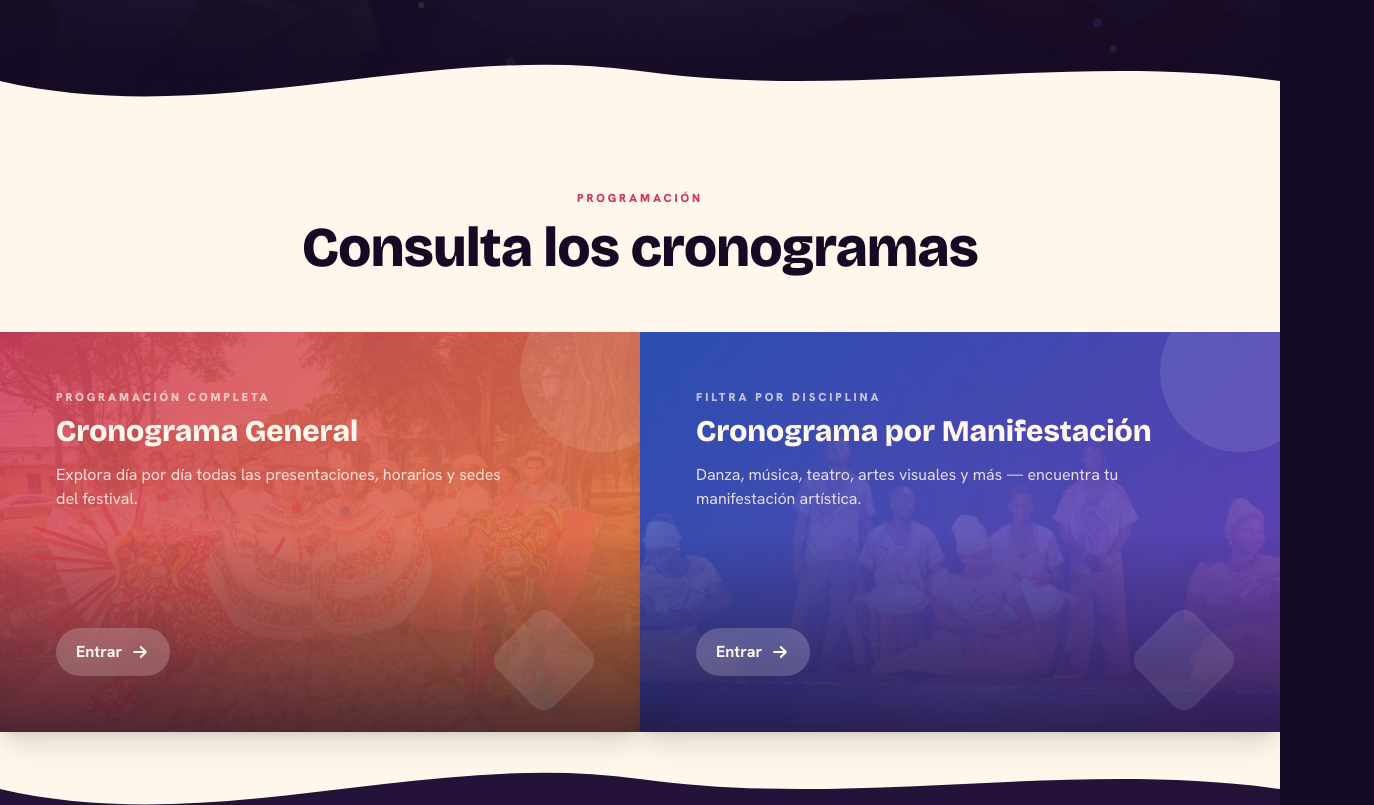
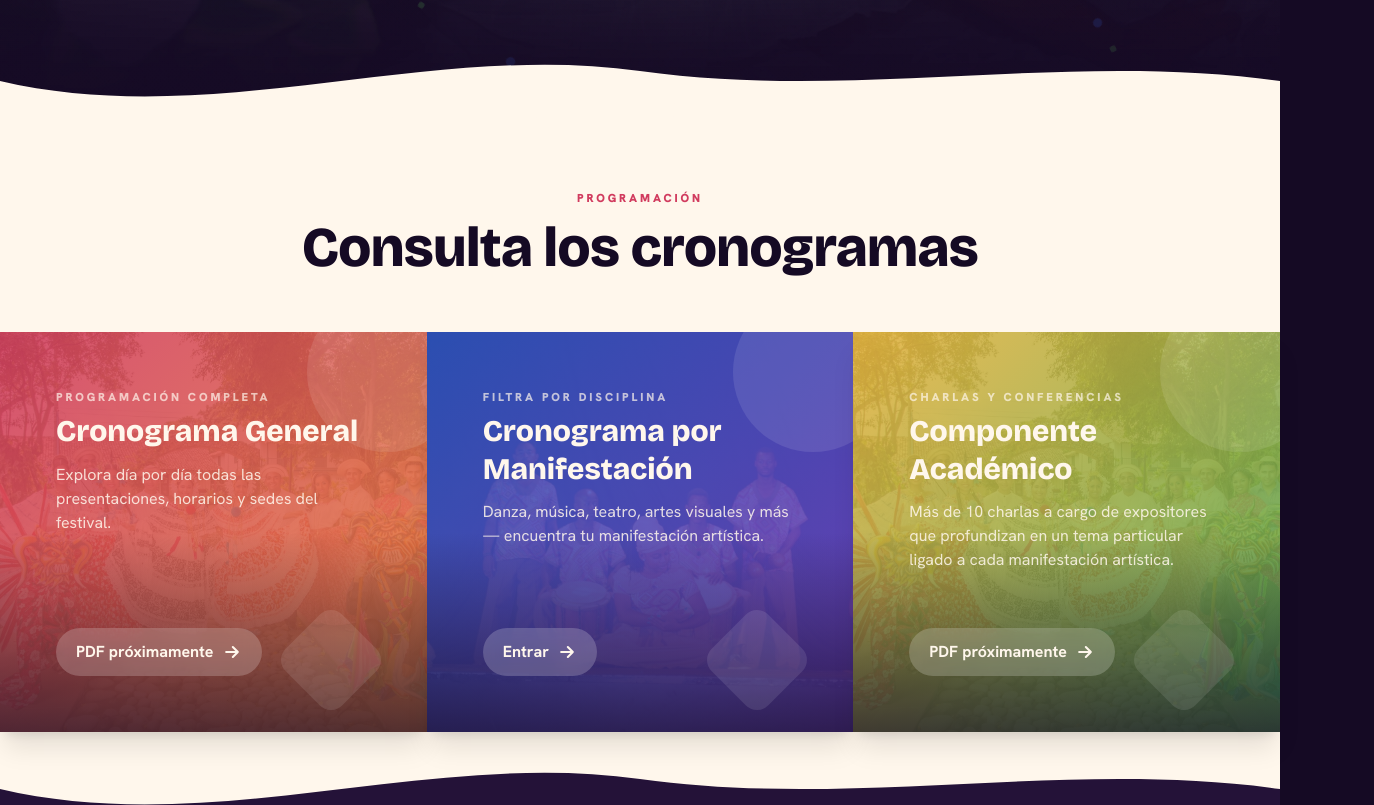
Before and after one commit to RoberWaters/ficcua-front-JIJA, a React (Vite) app in the folder PaginaFICCUA/: page / in a window 1280 px wide. Shown: the part 679-1484 px from the top of the page, 1374 px wide, since content can reach past the window. Built offline with nearby package versions, Linux system fonts and the light colour scheme.

Commit message:
cambios en logos

```diff
--- a/PaginaFICCUA/src/components/CronogramaLinks.jsx
+++ b/PaginaFICCUA/src/components/CronogramaLinks.jsx
@@ -15,23 +15,15 @@ function Arrow() {
   );
 }
 
-export function CronogramaLinks() {
+// Contenido interno compartido entre la tarjeta que navega a una página
+// (Link) y las que abren un PDF directo (button + window.open).
+function CardContent({ c, photo }) {
+  const hasPdf = "pdf" in c;
+  const hasFile = Boolean(c.pdf);
   return (
-    <section id="cronogramas" className="relative scroll-mt-24 bg-cream pb-24 pt-16">
-      <div className="mx-auto max-w-7xl px-6">
-        <SectionHeading kicker="Programación" kickerColor="var(--color-ficcua-red)" title="Consulta los cronogramas" className="mb-14" />
-      </div>
-
-      {/* A sangre, de borde a borde — las dos tarjetas leen como una sola banda. */}
-      <div className="grid w-full sm:grid-cols-2">
-        {CRONOGRAMAS.map((c, i) => (
-          <Reveal key={c.href} variant="rise" delay={i * 90}>
-            <Link
-              to={c.href}
-              className="group relative flex min-h-[340px] flex-col justify-between overflow-hidden p-9 text-cream shadow-xl transition-[filter] duration-300 hover:brightness-105 sm:min-h-[400px] lg:p-14"
-            >
+    <>
       <img
-                src={CARD_PHOTOS[i % CARD_PHOTOS.length]}
+        src={photo}
         alt=""
         aria-hidden="true"
         className="absolute inset-0 h-full w-full object-cover transition-transform duration-700 group-hover:scale-110"
@@ -50,12 +42,46 @@ export function CronogramaLinks() {
       </div>
 
       <div className="relative mt-7 flex w-fit items-center gap-2 rounded-full bg-white/20 px-5 py-3 font-bold backdrop-blur-sm transition-colors duration-200 group-hover:bg-white/30">
-                Entrar
+        {hasPdf ? (hasFile ? "Ver PDF" : "PDF próximamente") : "Entrar"}
         <Arrow />
       </div>
+    </>
+  );
+}
+
+export function CronogramaLinks() {
+  return (
+    <section id="cronogramas" className="relative scroll-mt-24 bg-cream pb-24 pt-16">
+      <div className="mx-auto max-w-7xl px-6">
+        <SectionHeading kicker="Programación" kickerColor="var(--color-ficcua-red)" title="Consulta los cronogramas" className="mb-14" />
+      </div>
+
+      {/* A sangre, de borde a borde — las tarjetas leen como una sola banda. */}
+      <div className="grid w-full grid-cols-1 sm:grid-cols-2 lg:grid-cols-3">
+        {CRONOGRAMAS.map((c, i) => {
+          const photo = CARD_PHOTOS[i % CARD_PHOTOS.length];
+          const cardClass =
+            "group relative flex min-h-[340px] flex-col justify-between overflow-hidden p-9 text-left text-cream shadow-xl transition-[filter] duration-300 hover:brightness-105 disabled:cursor-not-allowed sm:min-h-[400px] lg:p-14";
+
+          return (
+            <Reveal key={c.title} variant="rise" delay={i * 90}>
+              {"pdf" in c ? (
+                <button
+                  type="button"
+                  disabled={!c.pdf}
+                  onClick={() => c.pdf && window.open(c.pdf, "_blank", "noopener,noreferrer")}
+                  className={cardClass}
+                >
+                  <CardContent c={c} photo={photo} />
+                </button>
+              ) : (
+                <Link to={c.href} className={cardClass}>
+                  <CardContent c={c} photo={photo} />
                 </Link>
+              )}
             </Reveal>
-        ))}
+          );
+        })}
       </div>
 
       <div className="absolute inset-x-0 bottom-0 translate-y-px">
--- a/PaginaFICCUA/src/components/Footer.jsx
+++ b/PaginaFICCUA/src/components/Footer.jsx
@@ -9,10 +9,8 @@ export function Footer() {
         <p>© 2026 FICCUA · Universidad Nacional Autónoma de Honduras</p>
         <p>XIII Festival Interuniversitario Centroamericano de la Cultura y el Arte</p>
         <div className="flex items-center gap-4">
-          <img src={logo} alt="FICCUA" className="h-10 w-auto" />
-          <img src={logoVoae} alt="VOAE" className="h-10 w-auto" />
-          {/* Escudo UNAH — proporción casi cuadrada (1.53:1) frente a los otros dos
-              logos apaisados, así que necesita más altura para pesar igual en la fila. */}
+          <img src={logo} alt="FICCUA" className="h-24 w-auto" />
+          <img src={logoVoae} alt="VOAE" className="h-24 w-auto" />
           <img src={logoUnah} alt="UNAH" className="h-24 w-auto" />
         </div>
       </div>
--- a/PaginaFICCUA/src/data.js
+++ b/PaginaFICCUA/src/data.js
@@ -97,8 +97,8 @@ export const MANIFESTACIONES = [
     pdf: null,
   },
   {
-    key: "cine",
-    name: "Cine",
+    key: "cinematografia",
+    name: "Cinematografía",
     accent: "#E8843E",
     desc: "Cortometrajes y muestras audiovisuales de estudiantes centroamericanos.",
     foto: danzaAfricana,
@@ -114,10 +114,12 @@ export const MANIFESTACIONES = [
   },
 ];
 
-// Secciones 2 y 3 — enlaces a otras páginas
+// Secciones 2 y 3 — Cronograma General y Componente Académico abren un PDF
+// directo (`pdf: null` hasta que exista el archivo real); Cronograma por
+// Manifestación sigue llevando a su propia página.
 export const CRONOGRAMAS = [
   {
-    href: "/cronograma-general",
+    pdf: null,
     kicker: "Programación completa",
     title: "Cronograma General",
     desc: "Explora día por día todas las presentaciones, horarios y sedes del festival.",
@@ -132,4 +134,12 @@ export const CRONOGRAMAS = [
     accent: "var(--color-ficcua-blue)",
     tint: "linear-gradient(135deg, #2F57C6, #6E43C6)",
   },
+  {
+    pdf: null,
+    kicker: "Charlas y conferencias",
+    title: "Componente Académico",
+    desc: "Más de 10 charlas a cargo de expositores que profundizan en un tema particular ligado a cada manifestación artística.",
+    accent: "var(--color-ficcua-gold)",
+    tint: "linear-gradient(135deg, #E8B33E, #4FA84E)",
+  },
 ];
--- a/PaginaFICCUA/src/pages/CronogramaManifestacion.jsx
+++ b/PaginaFICCUA/src/pages/CronogramaManifestacion.jsx
@@ -43,7 +43,7 @@ export function CronogramaManifestacion() {
       <PageHeader
         kicker="Cronograma por manifestación"
         title="Elige tu manifestación artística"
-        description="Danza, teatro, música, artes visuales, cine y literatura — descubre la programación de cada disciplina del festival."
+        description="Danza, teatro, música, artes visuales, cinematografía y literatura — descubre la programación de cada disciplina del festival."
       />
 
       {/* 3 columnas × 2 filas, fotos de fondo — mismo lenguaje que las tarjetas de Cronogramas en el landing */}
```
Lines whose indentation alone changed are shown as unchanged.
